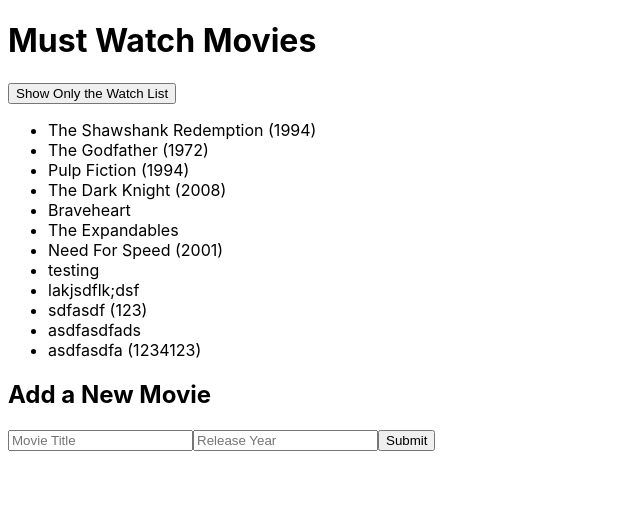
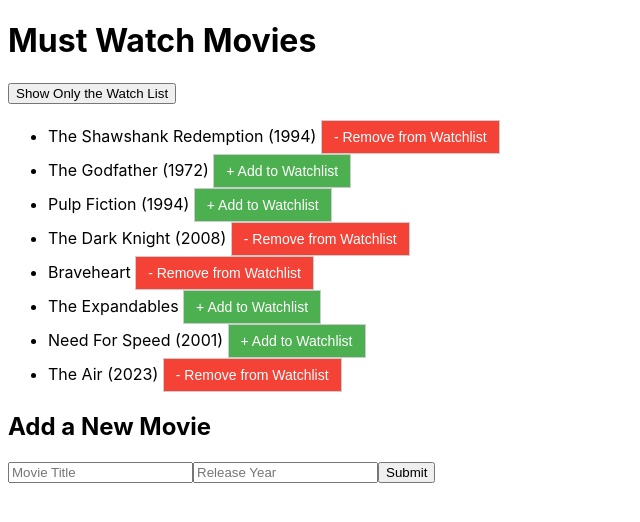
Before and after one commit to serhatprogramming/movies-json-server, a React (Create React App) app: page / in a window 1280 px wide. Shown: the top 522 px of the page, without its empty margins (0-640 px from the left). Built offline with nearby package versions, Linux system fonts and the light colour scheme; data requests are answered from the project's data file.

Commit message:
services added.

```diff
--- a/db.json
+++ b/db.json
@@ -31,45 +31,21 @@
     },
     {
       "title": "The Expandables",
-      "watchList": true,
+      "watchList": false,
       "year": null,
       "id": 6
     },
     {
       "title": "Need For Speed",
-      "watchList": true,
+      "watchList": false,
       "year": 2001,
       "id": 7
     },
     {
-      "title": "testing",
+      "title": "The Air",
       "watchList": true,
-      "year": null,
+      "year": 2023,
       "id": 8
-    },
-    {
-      "title": "lakjsdflk;dsf",
-      "watchList": true,
-      "year": null,
-      "id": 9
-    },
-    {
-      "title": "sdfasdf",
-      "watchList": true,
-      "year": "123",
-      "id": 10
-    },
-    {
-      "title": "asdfasdfads",
-      "watchList": true,
-      "year": null,
-      "id": 11
-    },
-    {
-      "title": "asdfasdfa",
-      "watchList": true,
-      "year": 1234123,
-      "id": 12
     }
   ]
 }
--- a/src/App.js
+++ b/src/App.js
@@ -1,8 +1,8 @@
-import axios from "axios";
-
 import { useState, useEffect } from "react";
 
 import Movie from "./components/Movie";
+
+import movieService from "./services/movies";
 
 const App = () => {
   const [movies, setMovies] = useState([]);
@@ -10,8 +10,8 @@
   const [releaseYear, setReleaseYear] = useState("");
   const [showWatchList, setShowWatchList] = useState(false);
   useEffect(() => {
-    axios.get("http://localhost:3001/movies").then((response) => {
-      setMovies(response.data);
+    movieService.getAll().then((movieList) => {
+      setMovies(movieList);
     });
   }, []);
 
@@ -23,17 +23,25 @@
         watchList: true,
         year: parseInt(releaseYear) || null,
       };
-      axios
-        .post("http://localhost:3001/movies", newMovieObject)
-        .then((response) => {
-          setMovies([...movies, response.data]);
-          console.log(response.data);
-        });
+      movieService.create(newMovieObject).then((newMovie) => {
+        setMovies([...movies, newMovie]);
+      });
     } else {
       alert("Please enter a movie title");
     }
     setNewMovie("");
     setReleaseYear("");
+  };
+
+  const watchListUpdate = (movie) => {
+    const updatedMovie = { ...movie, watchList: !movie.watchList };
+    movieService.update(movie.id, updatedMovie).then((updatedMovie) => {
+      setMovies(
+        movies.map((movie) =>
+          movie.id === updatedMovie.id ? updatedMovie : movie
+        )
+      );
+    });
   };
 
   const handleChange = (e) => setNewMovie(e.target.value);
@@ -50,7 +58,11 @@
       </button>
       <ul>
         {filteredMovies.map((movie) => (
-          <Movie key={movie.id} movie={movie} />
+          <Movie
+            key={movie.id}
+            movie={movie}
+            watchListUpdate={watchListUpdate}
+          />
         ))}
       </ul>
       <h2>Add a New Movie</h2>
--- a/src/components/Movie.js
+++ b/src/components/Movie.js
@@ -1,7 +1,15 @@
-const Movie = ({ movie }) => (
-  <li>
-    {movie.title} {movie?.year && `(${movie.year})`}
-  </li>
-);
+const Movie = ({ movie, watchListUpdate }) => {
+  return (
+    <li>
+      {movie.title} {movie?.year && `(${movie.year})`}{" "}
+      <button
+        className={`watch-list-button ${movie.watchList ? "remove" : "add"}`}
+        onClick={() => watchListUpdate(movie)}
+      >
+        {movie.watchList ? "- Remove from Watchlist" : "+ Add to Watchlist"}
+      </button>
+    </li>
+  );
+};
 
 export default Movie;
--- a/src/index.css
+++ b/src/index.css
@@ -3,3 +3,21 @@
     "Ubuntu", "Cantarell", "Fira Sans", "Droid Sans", "Helvetica Neue",
     sans-serif;
 }
+
+.watch-list-button {
+  font-size: 14px;
+  padding: 8px 12px;
+  background-color: #f5f5f5;
+  color: #333;
+  border: 1px solid #ccc;
+}
+
+.watch-list-button.add {
+  background-color: #4caf50;
+  color: #fff;
+}
+
+.watch-list-button.remove {
+  background-color: #f44336;
+  color: #fff;
+}
--- /dev/null
+++ b/src/services/movies.js
@@ -0,0 +1,24 @@
+import axios from "axios";
+const API_URL = "http://localhost:3001/movies";
+
+const getAll = async () => {
+  const response = await axios.get(API_URL);
+  return response.data;
+};
+
+const create = async (newObject) => {
+  const response = await axios.post(API_URL, newObject);
+  return response.data;
+};
+
+const update = async (id, newObject) => {
+  const response = await axios.put(`${API_URL}/${id}`, newObject);
+  return response.data;
+};
+
+// eslint-disable-next-line import/no-anonymous-default-export
+export default {
+  getAll,
+  create,
+  update,
+};
```
